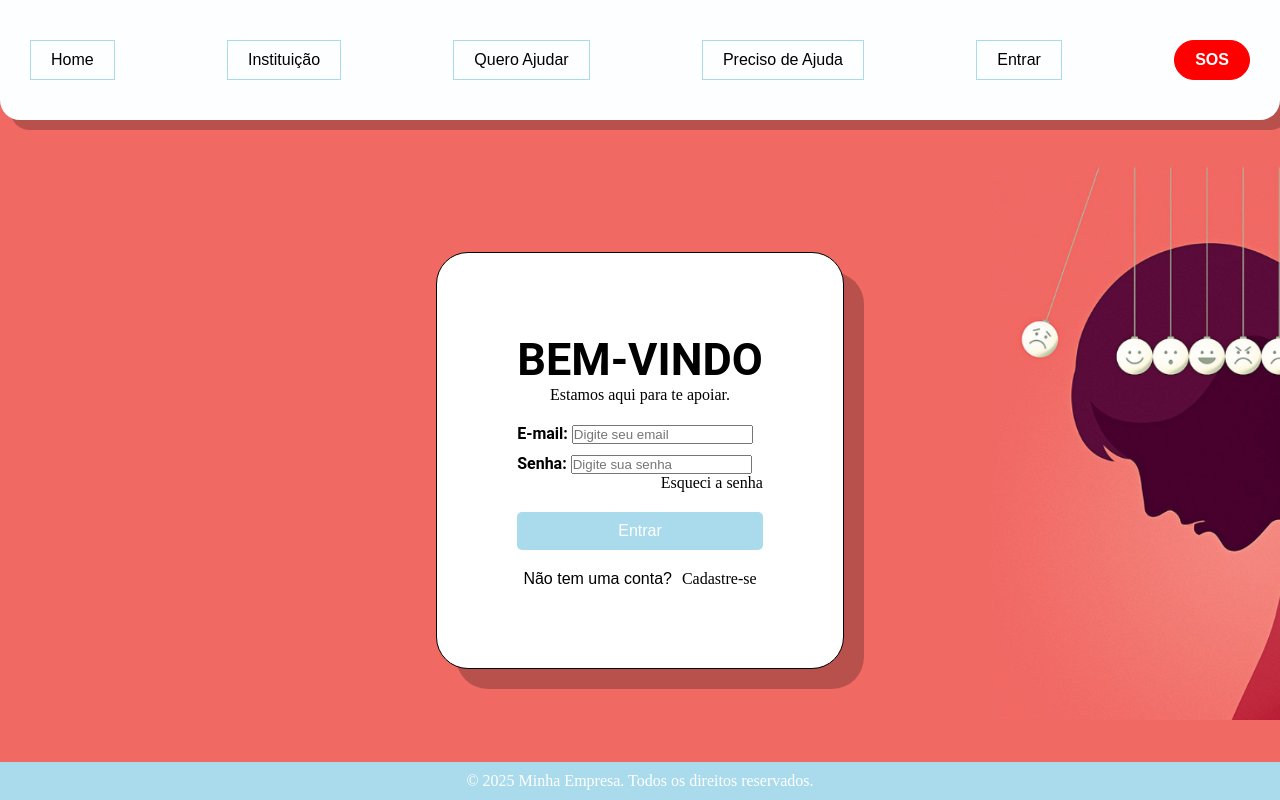
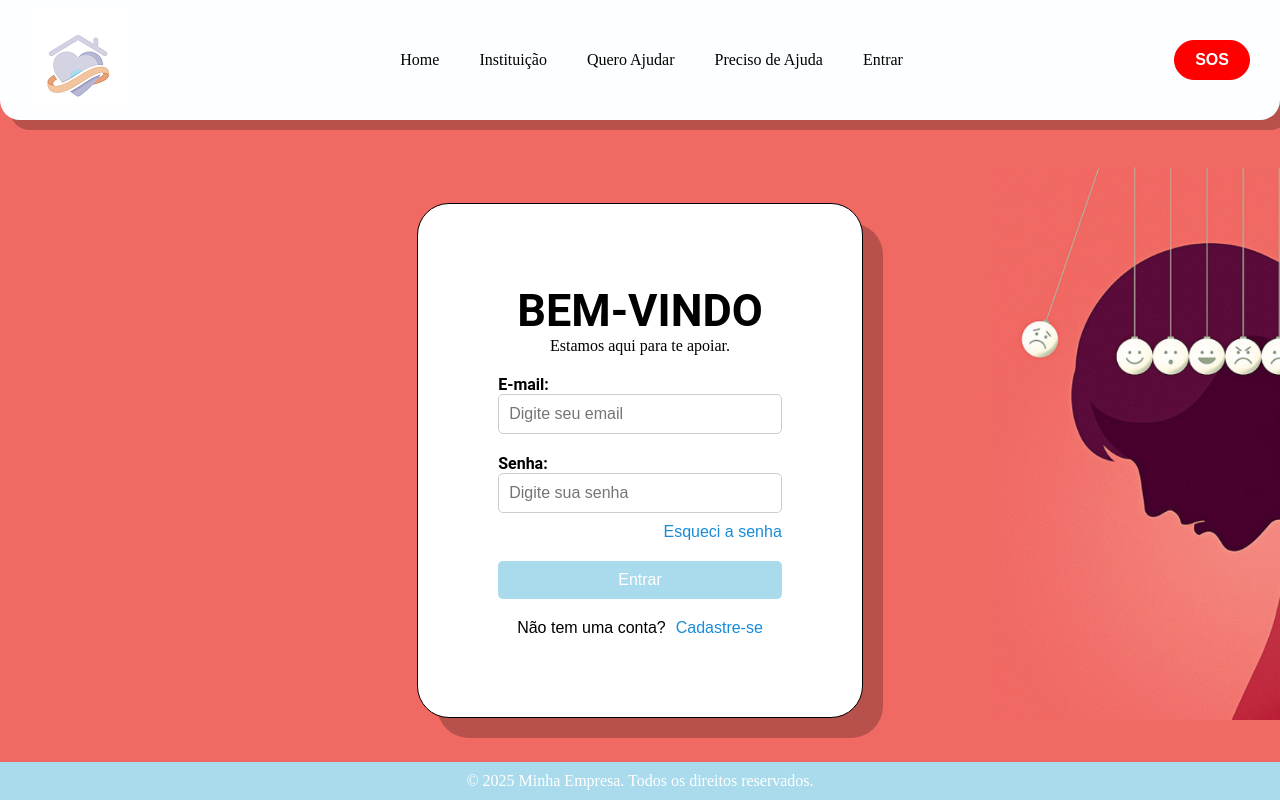
Before and after one commit to saulomunizdev/LAR, a React (Vite) app: page /login in a window 1280 px wide. Built offline with nearby package versions, Linux system fonts and the light colour scheme.

Commit message:
commit conserto página de login e header

```diff
--- a/src/Components/Cabecalho/index.tsx
+++ b/src/Components/Cabecalho/index.tsx
@@ -1,14 +1,10 @@
 import '../../style/style.css'
-import { Link , useNavigate} from 'react-router-dom';
-
+import {  useNavigate} from 'react-router-dom';
+import logo from '../../assets/image1.png'
+import style from '../../Style/jean.module.css'
 function Cabecalho () {
 
-let cabMenu4: string = 'Empresa'
-let cabMenu1: string = 'Quero Ajudar'
-let cabMenu2: string = 'Preciso de Ajuda'
-let cabMenu3: string = 'Entrar'
-let cabMenu5: string = 'SOS'
-let cabMenu6: string = 'Instituicao'
+
 
 
 const navigate = useNavigate();
@@ -33,33 +29,22 @@ function handleNavegarSos(){
 }
     return (
         <div>
+         <div className={style.cabecalho}>
+            <div className={style.Logo}>
+                <img src={logo} alt="Logo" />
+            </div>
 
-            <div className="cabecalho">
-                {/* <div className='cab-menu2'>
-                    <Link to={"/"} >{cabMenu4}</Link>
-                </div>
-                <div className='cab-menu2'>
-                    <Link to={"/instituicao"} >{cabMenu6}</Link>
-                </div>
-                <div className='cab-menu1'>
-                    <Link to={"/instituicaoAjuda"} >{cabMenu1}</Link>
-                </div>
-                <div className='cab-menu2'>
-                    <Link to={"/instituicaoQueroAjuda"} >{cabMenu2}</Link>
-                </div>
-                <div className='cab-menu2'>
-                    <Link to={"/login"} >{cabMenu3}</Link>
-                </div>
-                <div className='cab-menu2'>
-                    <Link to={"/sos"} >{cabMenu5}</Link>
-                </div> */}
+           <div>
+                <button className={style.bto} onClick={handleNavegarHome}>Home</button>
+                <button className={style.bto}  onClick={handleNavegarInstituicao}>Instituição</button>
+                <button className={style.bto}  onClick={handleNavegarInstituicaoAjuda}>Quero Ajudar</button>
+                <button className={style.bto}  onClick={handleNavegarPrecisoAjuda}>Preciso de Ajuda</button>
+                <button className={style.bto}  onClick={handleNavegarLogin}>Entrar</button>
 
-                <button className='bto' onClick={handleNavegarHome}>Home</button>
-                <button className='bto' onClick={handleNavegarInstituicao}>Instituição</button>
-                <button className='bto' onClick={handleNavegarInstituicaoAjuda}>Quero Ajudar</button>
-                <button className='bto' onClick={handleNavegarPrecisoAjuda}>Preciso de Ajuda</button>
-                <button className='bto' onClick={handleNavegarLogin}>Entrar</button>
-                <button className='btoSOS' onClick={handleNavegarSos}>SOS</button>
+           </div>
+
+                 <button className={style.btoSOS}  onClick={handleNavegarSos}>SOS</button>
+
             </div>
         </div>
     )
--- a/src/Pages/Home.tsx
+++ b/src/Pages/Home.tsx
@@ -1,7 +1,7 @@
 import Cabecalho from '../Components/Cabecalho';
 import Rodape from '../Components/Rodape';
 import '../Style/style.css'
-// import { Link } from 'react-router-dom';
+import style from '../Style/jean.module.css'
 
 
 function Home () {
@@ -11,6 +11,12 @@ function Home () {
             <h1>Empresa</h1>
             <p>A empresa, quer ajudar as instituições e ao publico!</p>
 
+
+            <div className={style.containerModal}>
+                <h1>Entendendo o que você está sentindo</h1>
+
+            </div>
+
             <Rodape />
         </div>
     )
--- a/src/Pages/Login.tsx
+++ b/src/Pages/Login.tsx
@@ -25,20 +25,20 @@ function Login () {
                             <></>
                         ) : (
                     <div className={style.email}>
-                        <label>Nome:</label> <input className="divInput" type="text" placeholder="Digite seu nome" />
+                        <label>Nome:</label> <input className={style.divInput} type="text" placeholder="Digite seu nome" />
                     </div>
                         )
                     }
 
                     <div className={style.email}>
-                        <label>E-mail:</label> <input className="divInput" type="email" placeholder="Digite seu email" />
+                        <label>E-mail:</label> <input className={style.divInput}  type="email" placeholder="Digite seu email" />
                     </div>
                     <div className={style.email}>
-                        <label>Senha:</label> <input className="divInput" type="password"  placeholder="Digite sua senha" />
+                        <label>Senha:</label> <input className={style.divInput}  type="password"  placeholder="Digite sua senha" />
                     </div>
                     </div>
                     <div className={style.esqueciSenha}>
-                        <span onClick={()=>{}} className="botaoCadastro">Esqueci a senha</span>
+                        <span onClick={()=>{}} className={style.botaoCadastro}>Esqueci a senha</span>
                    </div>
                 </div>
 
@@ -54,13 +54,13 @@ function Login () {
                     {
                         login === 'Login'? (
                             <div className={style.cadastreSe}>
-                              <p>Não tem uma conta?  </p>  <span onClick={()=>setLogin('Cadastre-se')} className="botaoCadastro">Cadastre-se</span>
+                              <p>Não tem uma conta?  </p>  <span onClick={()=>setLogin('Cadastre-se')} className={style.botaoCadastro}>Cadastre-se</span>
                             </div>
 
                         ) : (
 
                             <div className={style.cadastreSe}>
-                              <p> Já tenho uma conta. </p>  <span onClick={()=>setLogin('Login')} className="botaoCadastro">Login</span>
+                              <p> Já tenho uma conta. </p>  <span onClick={()=>setLogin('Login')} className={style.botaoCadastro}>Login</span>
                             </div>
                         )
                     }
--- a/src/Style/jean.module.css
+++ b/src/Style/jean.module.css
@@ -1,3 +1,57 @@
+
+
+/* CABEÇALHO */
+
+.cabecalho {
+  display: flex;
+  flex-direction: row;
+  gap: 10px;
+  justify-content: space-between;
+  align-items: center;
+  background-color: #fcfeff;
+  padding: 60px 30px;
+  border-radius: 0px 0px 20px 20px ;
+  height: 100px;
+  box-shadow: 10px 10px 0px 0px rgba(0, 0, 0, 0.233);
+}
+
+  /* ESTILO DO BOTÃO DO MENU */
+
+
+
+.bto {
+  background: transparent;
+  padding: 10px 20px;
+  font-size: 16px;
+  cursor: pointer;
+  position: relative;
+  transition: all 0.3s ease;
+  border: none;
+  font-family: cursive;
+}
+
+button:hover {
+ color: rgb(0, 1, 12);
+  font-weight: bold;
+}
+
+.btoSOS{
+  justify-content: end;
+  background: red;
+  color: white;
+  font-weight: bold;
+  border: red 1px solid;
+  border-radius: 50px;
+  padding: 10px 20px;
+  font-size: 16px;
+  cursor: pointer;
+  position: relative;
+  transition: all 0.3s ease;
+}
+
+
+/* Login e Cadastro */
+
 .containerLogin{
   display: flex;
   flex-direction: column;
--- a/src/Style/style.css
+++ b/src/Style/style.css
@@ -8,20 +8,6 @@ text-decoration: none;
 }
 
 
-/* CABEÇALHO */
-
-.cabecalho {
-  display: flex;
-  flex-direction: row;
-  gap: 10px;
-  justify-content: space-between;
-  align-items: center;
-  background-color: #fcfeff;
-  padding: 60px 30px;
-  border-radius: 0px 0px 20px 20px ;
-  height: 100px;
-  box-shadow: 10px 10px 0px 0px rgba(0, 0, 0, 0.233);
-}
 
 .cab-menu1, .cab-menu2 {
     color: white;
@@ -64,40 +50,7 @@ text-decoration: none;
     padding: 10px;
   }
 
-  /* ESTILO DO BOTÃO DO MENU */
 
-
-
-.bto {
-  background: transparent;
-  border: #A9DBEC 1px solid;
-  padding: 10px 20px;
-  font-size: 16px;
-  cursor: pointer;
-  position: relative;
-  transition: all 0.3s ease;
-}
-
-button:hover {
-  color: white;
-  /* text-decoration: underline;
-  text-decoration-color: white; */
-  /* text-decoration-style: wavy; */
-  font-weight: bold;
-}
-
-.btoSOS{
-  background: red;
-  color: white;
-  font-weight: bold;
-  border: red 1px solid;
-  border-radius: 50px;
-  padding: 10px 20px;
-  font-size: 16px;
-  cursor: pointer;
-  position: relative;
-  transition: all 0.3s ease;
-}
 
 
 
```
